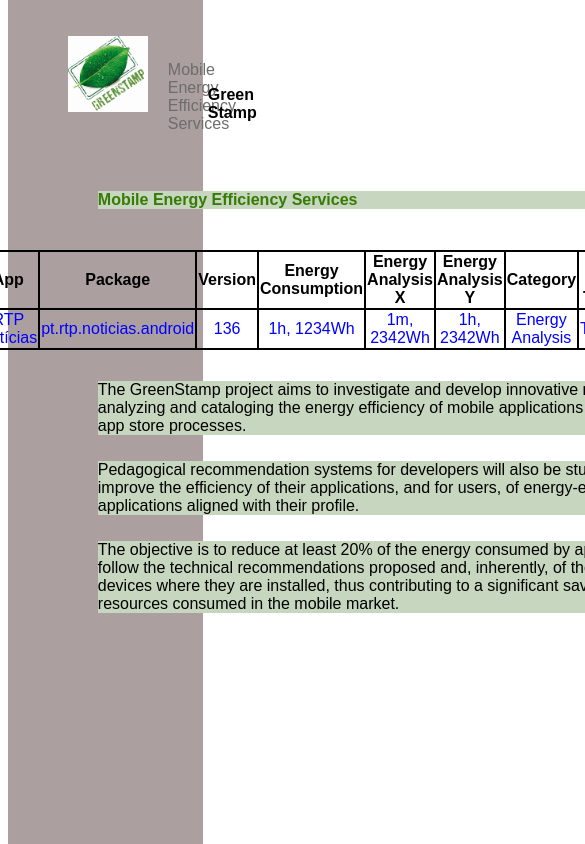
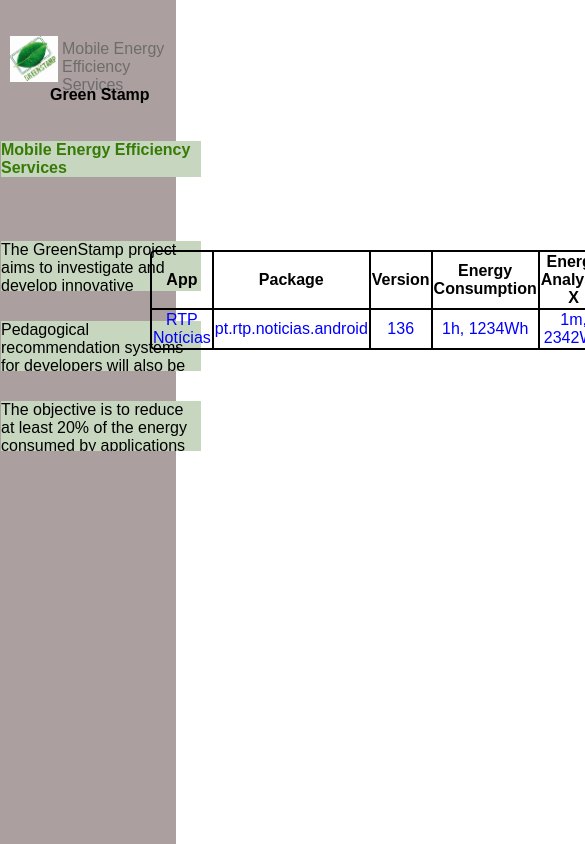
Before and after one commit to caixa-magica-software/greenstamp-web, a React (Create React App) app: page / in a window 390 px wide. Shown: the top 844 px of the page, 585 px wide, since content can reach past the window. Built offline with nearby package versions, Linux system fonts and the light colour scheme; no server answers.

Commit message:
Added a basic media query and other resize adjustments

```diff
--- a/src/components/HomePageContent.module.css
+++ b/src/components/HomePageContent.module.css
@@ -41,6 +41,7 @@
   position: absolute;
   top: 70px;
   left: 200px;
+  width: clamp(10rem, 39vw, 50rem);
 
   font-weight: 800;
   font-size: clamp(1rem, 4vw, 4rem);
@@ -50,7 +51,7 @@
 
 .infoHeader {
   position: absolute;
-  width: 600px;
+  width: clamp(4rem, 39vw, 50rem);
   top: 175px;
   left: 90px;
 
@@ -64,7 +65,7 @@
 
 .info1 {
   position: absolute;
-  width: 600px;
+  width: clamp(4rem, 39vw, 50rem);
   top: 365px;
   left: 90px;
 
@@ -75,7 +76,7 @@
 
 .info2 {
   position: absolute;
-  width: 600px;
+  width: clamp(4rem, 39vw, 50rem);
   top: 445px;
   left: 90px;
 
@@ -86,7 +87,7 @@
 
 .info3 {
   position: absolute;
-  width: 600px;
+  width: clamp(4rem, 39vw, 50rem);
   top: 525px;
   left: 90px;
 
@@ -103,3 +104,110 @@
 
   font-family: Arial, sans-serif;
 }
+
+@media only screen and (max-width: 1032px) {
+  .leftBox {
+    position: absolute;
+    left: 0%;
+    width: 45%;
+    height: 100%;
+
+    font-family: Arial, sans-serif;
+
+    background-color: rgb(172, 159, 159);
+  }
+
+  .logoImg {
+    position: absolute;
+    width: clamp(3rem, 4vw, 5.5rem);
+    top: 36px;
+    left: 10px;
+  }
+
+  .logoHeader {
+    position: absolute;
+    top: 24px;
+    left: 62px;
+
+    font-size: clamp(1rem, 1.2vw, 1.4rem);
+
+    color: #6d6d6d;
+  }
+
+  .pageHeader {
+    position: absolute;
+    top: 70px;
+    left: 50px;
+
+    font-weight: 800;
+    font-size: clamp(1rem, 2vw, 3rem);
+
+    color: black;
+  }
+
+  .infoHeader {
+    position: absolute;
+    top: 125px;
+    left: 1px;
+
+    width: 200px;
+
+    font-size: clamp(1rem, 2vw, 3rem);
+    font-weight: 700;
+    text-align: left;
+
+    color: #367b05;
+    background-color: #c7d6be;
+  }
+
+  .info1 {
+    position: absolute;
+    width: 200px;
+    height: 50px;
+    top: 225px;
+    left: 1px;
+
+    overflow-y: scroll;
+
+    text-align: left;
+    background-color: #c7d6be;
+    font-size: clamp(1rem, 1.1vw, 1.3rem);
+  }
+
+  .info2 {
+    position: absolute;
+    top: 305px;
+    width: 200px;
+    height: 50px;
+    left: 1px;
+
+    overflow-y: scroll;
+
+    text-align: left;
+    background-color: #c7d6be;
+    font-size: clamp(1rem, 1.1vw, 1.3rem);
+  }
+
+  .info3 {
+    position: absolute;
+    width: 200px;
+    height: 50px;
+    top: 385px;
+    left: 1px;
+
+    overflow-y: scroll;
+
+    text-align: left;
+    background-color: #c7d6be;
+    font-size: clamp(1rem, 1.1vw, 1.3rem);
+  }
+
+  .rightBox {
+    position: absolute;
+    right: 0px;
+    width: 50%;
+    height: 100%;
+
+    font-family: Arial, sans-serif;
+  }
+}
--- a/src/components/ResultsTable.module.css
+++ b/src/components/ResultsTable.module.css
@@ -2,7 +2,7 @@
   position: absolute;
   top: 250px;
   right: 44%;
-  width: clamp(20rem, 20vw, 30rem);
+  width: clamp(15rem, 20vw, 22rem);
   text-align: center;
 }
 
@@ -27,3 +27,13 @@
   color: blue;
   font-size: clamp(1rem, 1vw, 1.1rem);
 }
+
+@media only screen and (max-width: 1032px) {
+  .tablePosition {
+    position: absolute;
+    top: 250px;
+    right: 0px;
+    width: clamp(15rem, 15vw, 20rem);
+    text-align: center;
+  }
+}
```
